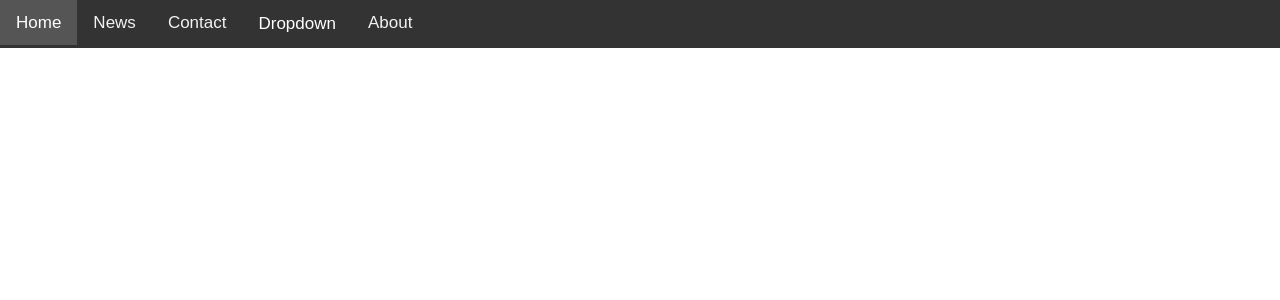
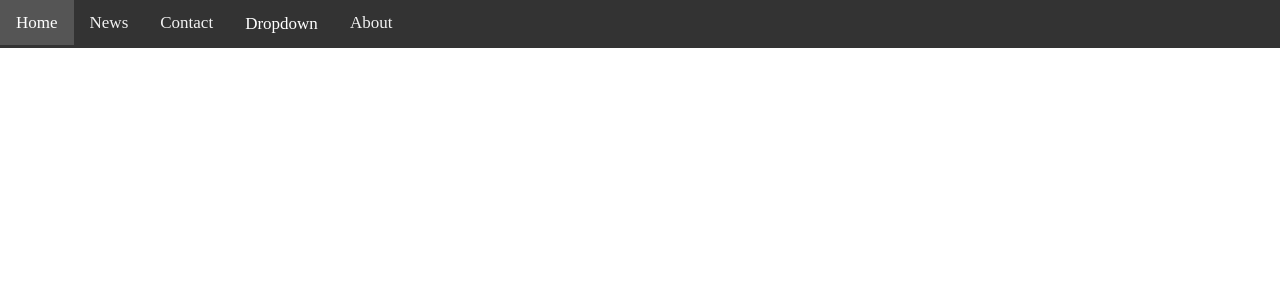
Before and after one commit to sh981013s/hanjan-hae, a Django app: template templates/base.html in a window 1280 px wide. Shown: the top 300 px of the page. Run offline with Django 3.2, Linux system fonts and the light colour scheme; the template is opened without the code that fills it, so the values that code supplies are empty; some web fonts are replaced.

Commit message:
🍱  'Nanum' font added.

```diff
--- a/static/styles/style.css
+++ b/static/styles/style.css
@@ -1,7 +1,21 @@
-body {margin:0;font-family:Arial}
+@font-face {
+  font-family: 'nanum';
+  src: url('../fonts/nanum/NanumGothicCoding.ttf')
+}
 
-p {
-  color: red;
+* {
+  font-family: 'nanum';
+  margin: 0;
+  padding: 0;
+  box-sizing: border-box;
+}
+
+html {
+  font-family: 'nanum';
+}
+
+body {
+  font-family: 'nanum';
 }
 
 .topnav {
```
Also changed, not shown: 2 other files.
